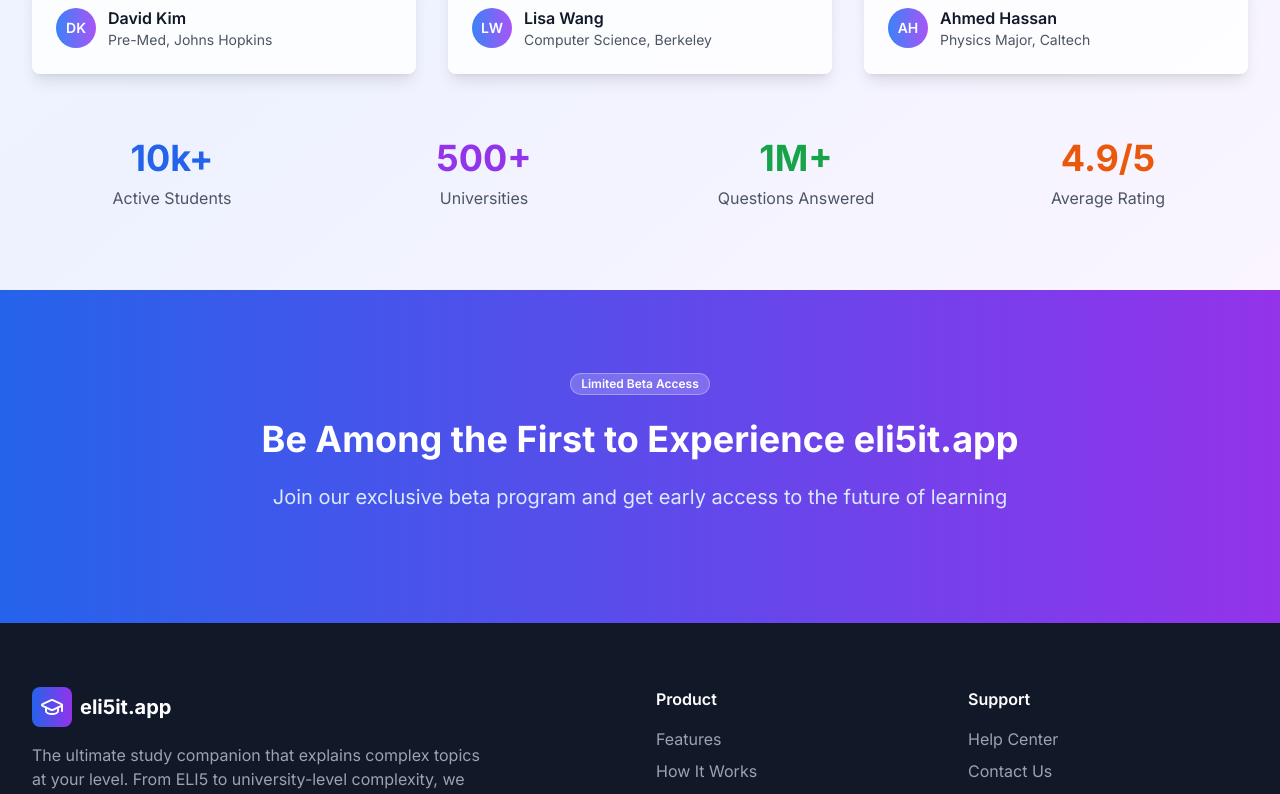
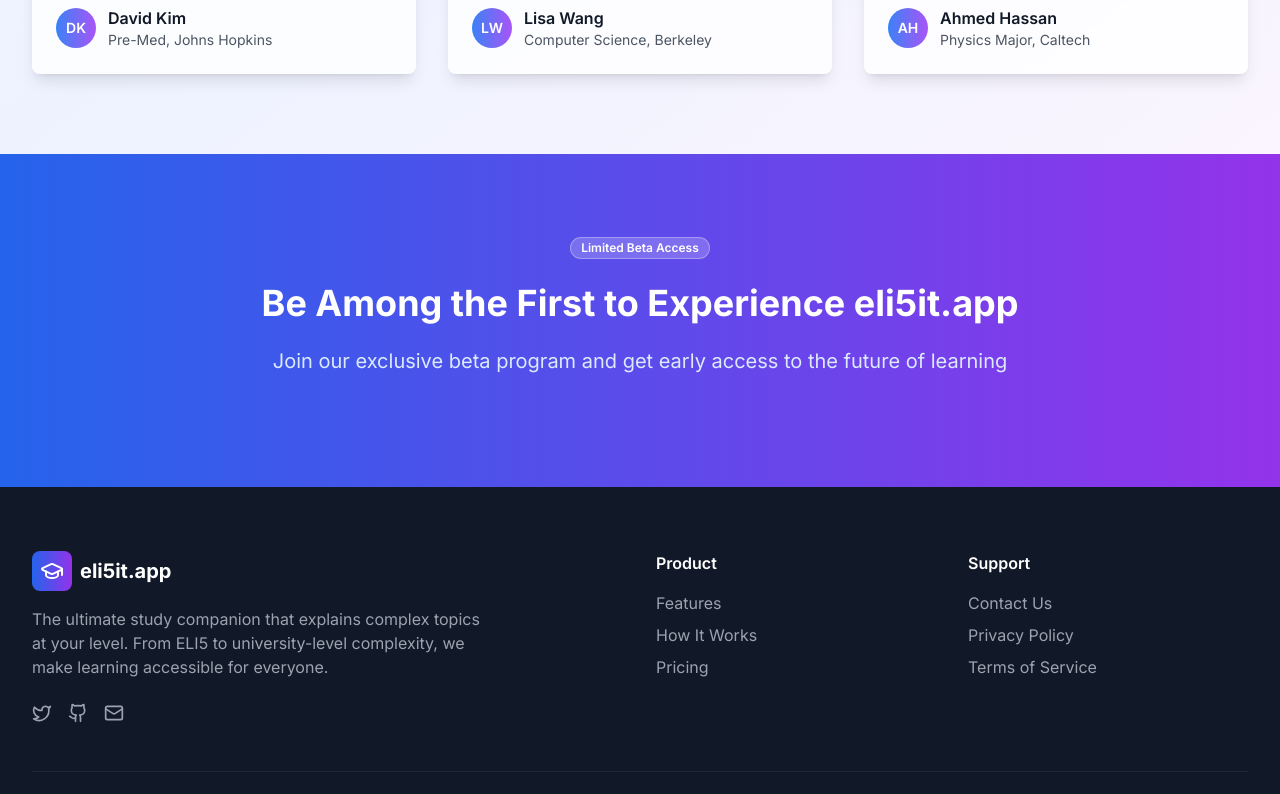
Before and after one commit to bigocox1970/eli5it, a React (Vite) app: page / in a window 1280 px wide. Shown: the part 4180-4974 px from the top of the page. Built offline with nearby package versions, Linux system fonts and the light colour scheme.

Commit message:
fix: remove stats and update footer links

```diff
--- a/src/components/Footer.tsx
+++ b/src/components/Footer.tsx
@@ -44,7 +44,6 @@
           <div>
             <h3 className="font-semibold mb-4">Support</h3>
             <ul className="space-y-2 text-gray-400">
-              <li><a href="#" className="hover:text-white transition-colors">Help Center</a></li>
               <li><a href="#" className="hover:text-white transition-colors">Contact Us</a></li>
               <li><a href="/privacy" className="hover:text-white transition-colors">Privacy Policy</a></li>
               <li><a href="/terms" className="hover:text-white transition-colors">Terms of Service</a></li>
--- a/src/components/Testimonials.tsx
+++ b/src/components/Testimonials.tsx
@@ -1,4 +1,3 @@
-
 import { Card, CardContent } from "@/components/ui/card";
 import { Star, Quote } from "lucide-react";
 
@@ -94,25 +93,6 @@
           ))}
         </div>
 
-        {/* Stats */}
-        <div className="mt-16 grid grid-cols-2 md:grid-cols-4 gap-8 text-center">
-          <div>
-            <div className="text-3xl md:text-4xl font-bold text-blue-600 mb-2">10k+</div>
-            <div className="text-gray-600">Active Students</div>
-          </div>
-          <div>
-            <div className="text-3xl md:text-4xl font-bold text-purple-600 mb-2">500+</div>
-            <div className="text-gray-600">Universities</div>
-          </div>
-          <div>
-            <div className="text-3xl md:text-4xl font-bold text-green-600 mb-2">1M+</div>
-            <div className="text-gray-600">Questions Answered</div>
-          </div>
-          <div>
-            <div className="text-3xl md:text-4xl font-bold text-orange-600 mb-2">4.9/5</div>
-            <div className="text-gray-600">Average Rating</div>
-          </div>
-        </div>
       </div>
     </section>
   );
```
